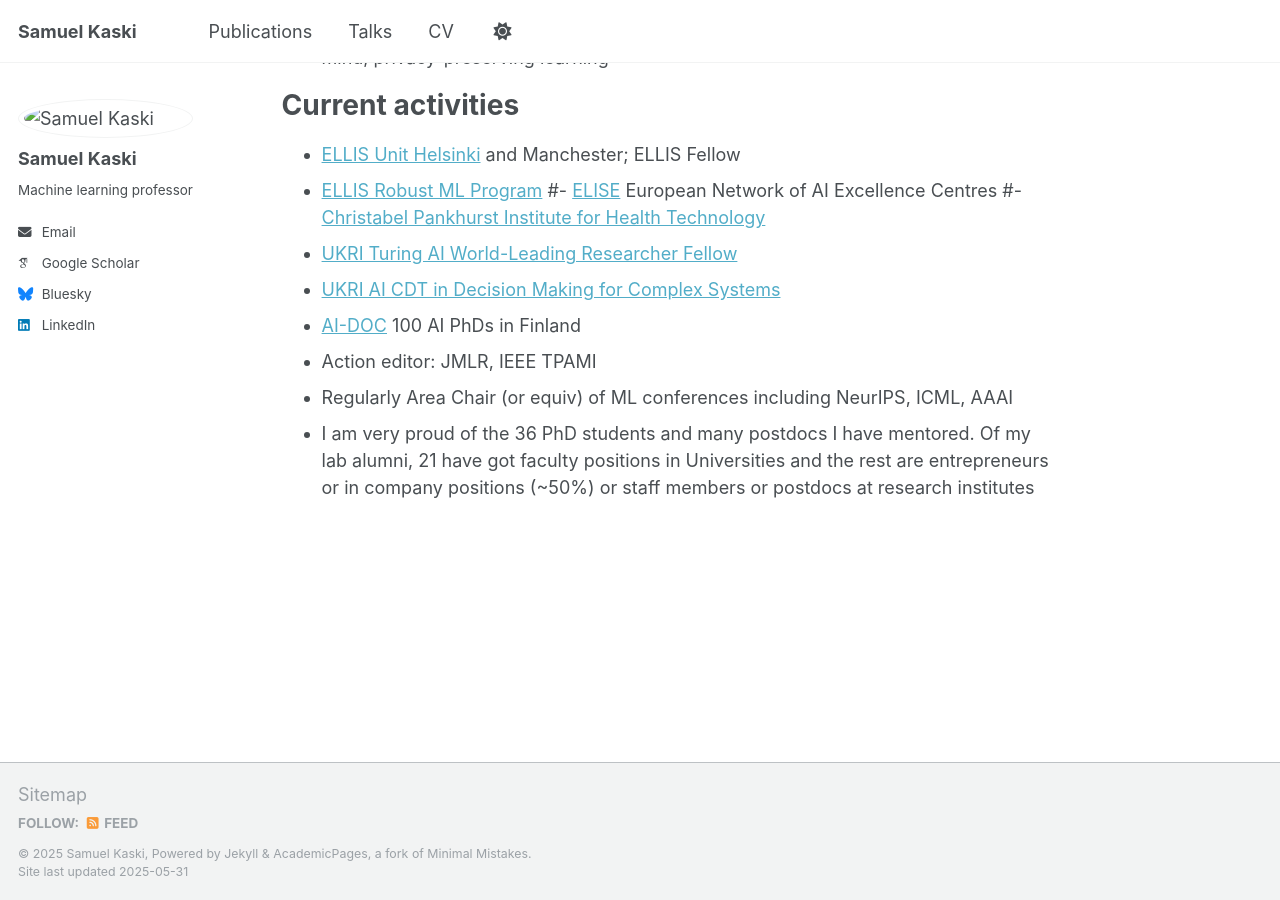
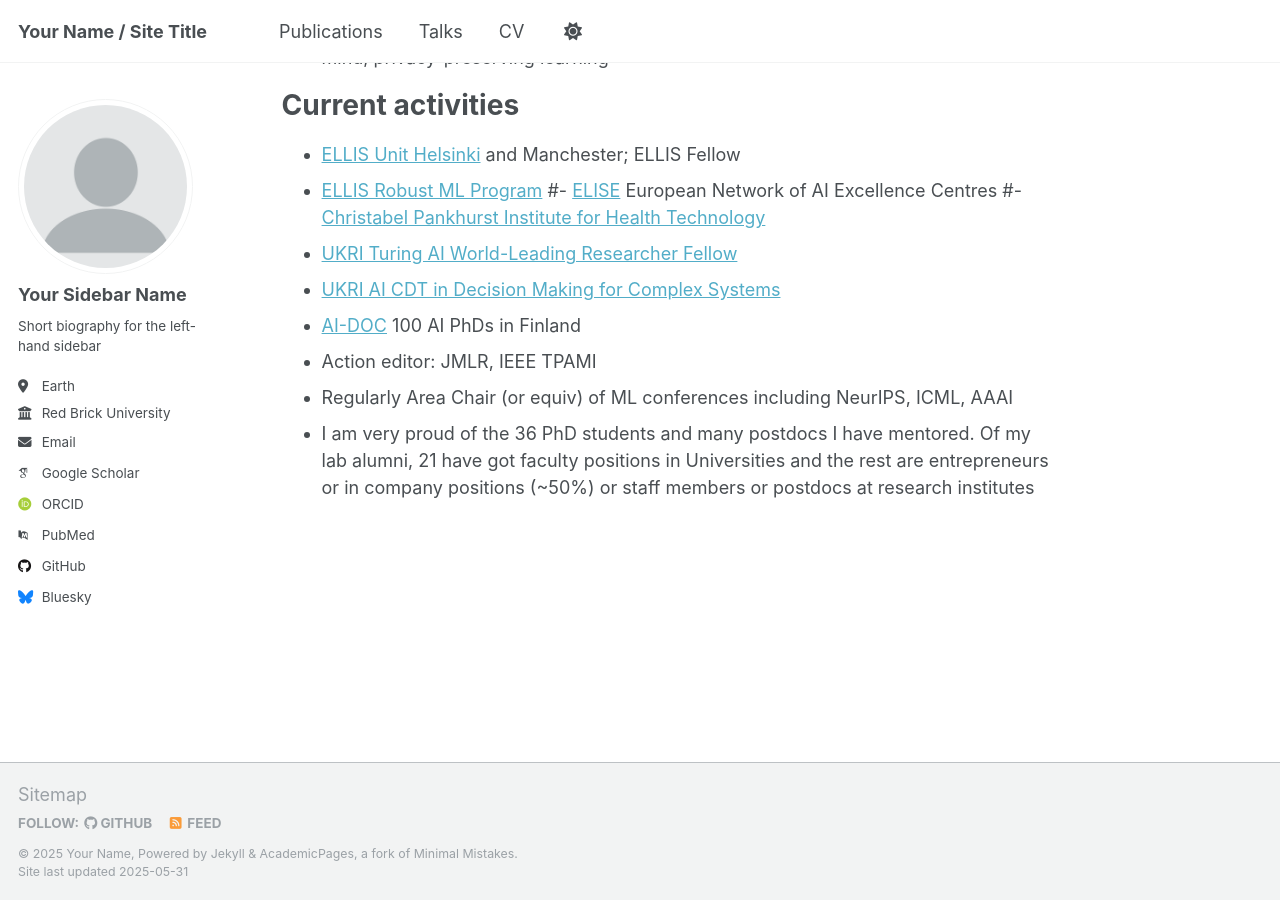
Before and after one commit to skaski/skaski.github.io, a Jekyll site: the page built from _pages/about.md, in a window 1280 px wide and 900 px high, scrolled down 522 px. Built offline with Jekyll 4.4.1, drawn with Linux system fonts in a browser that asks for light colours; some web fonts are replaced.

Commit message:
temporary check on _config.yml

```diff
--- a/_config.yml
+++ b/_config.yml
@@ -9,36 +9,36 @@
 # Basic Site Settings
 locale                   : "en-US"
 site_theme               : "default"
-title                    : "Samuel Kaski"
+title                    : "Your Name / Site Title"
 title_separator          : "-"
-name                     : &name "Samuel Kaski"
-description              : &description "Professor of Machine Learning"
-url                      : https://kaski-lab.com # the base hostname & protocol for your site e.g. "https://[your GitHub username].github.io" or if you already have some other page hosted on Github then use "https://[your GitHub username].github.io/[Your Repo Name]"
+name                     : &name "Your Name"
+description              : &description "personal description"
+url                      : https://academicpages.github.io # the base hostname & protocol for your site e.g. "https://[your GitHub username].github.io" or if you already have some other page hosted on Github then use "https://[your GitHub username].github.io/[Your Repo Name]"
 baseurl                  : "" # the subpath of your site, e.g. "/blog"
-repository               : "skaski.github.io"
+repository               : "academicpages/academicpages.github.io"
 
 # Site Author - The following control what appear as part of the author content on the side bar.
 #               If a field is blank the icon and link will not appear, otherwise it will be shown.
 #               Additional customization can be done by editing /_includes/author-profile.html
 author:
   # Biographic information
-  avatar           : "kaski.jpg"
-  name             : "Samuel Kaski"
+  avatar           : "profile.png"
+  name             : "Your Sidebar Name"
   pronouns         : # example: "she/her"
-  bio              : "Machine learning professor"
-  location         : #"Earth"
-  employer         : #"Red Brick University"
+  bio              : "Short biography for the left-hand sidebar"
+  location         : "Earth"
+  employer         : "Red Brick University"
   uri              : # URL
-  email            : "samuel.kaski@aalto.fi"
+  email            : "none@example.org"
 
   # Academic websites
   academia         : # URL
   arxiv            : # URL - Update with the correct link to your profile
-  googlescholar    : "https://scholar.google.com/citations?hl=en&user=uF6H9jMAAAAJ&view_op=list_works&sortby=pubdate"
+  googlescholar    : "https://scholar.google.com/citations?user=PS_CX0AAAAAJ"
   impactstory      : # URL
-  orcid            : #"http://orcid.org/yourorcidurl"
+  orcid            : "http://orcid.org/yourorcidurl"
   semantic         : # URL
-  pubmed           : #"https://www.ncbi.nlm.nih.gov/pubmed/?term=john+snow"
+  pubmed           : "https://www.ncbi.nlm.nih.gov/pubmed/?term=john+snow"
   researchgate     : # URL
   scopus           : # URL
 
@@ -46,12 +46,12 @@ author:
   bitbucket        : # Username - Update with your username on the site
   codepen          : # Username
   dribbble         : # Username
-  github           : #"skaski"
+  github           : "academicpages"
   kaggle           : # Username
   stackoverflow    : # User number or user number and name (i.e., use "1" or "1/jeff-atwood")
 
   # Social media
-  bluesky          : "samikaski" # Replace this with you Bluesky username
+  bluesky          : "bsky.app" # Replace this with you Bluesky username
   facebook         : # Username
   flickr           : # Username
   foursquare       : # Username
@@ -60,7 +60,7 @@ author:
   keybase          : # Username
   instagram        : # Username
   lastfm           : # Username
-  linkedin         : "samuel-kaski-27790"
+  linkedin         : # Username
   mastodon         : # URL
   medium           : # URL
   pinterest        : # Username
@@ -78,8 +78,8 @@ author:
 
 # Publication Category - The following the list of publication categories and their headings
 publication_category:
-#  books:
-#    title: 'Books'
+  books:
+    title: 'Books'
   manuscripts:
     title: 'Journal Articles'
   conferences:
```
